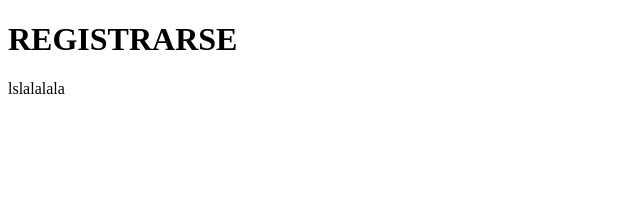
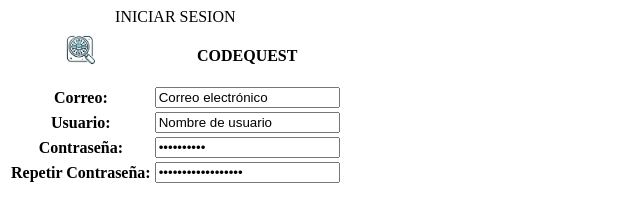
Before and after one commit to manuramazz/codequest, a plain HTML site: page proyecto1/ficheros/registrate.html in a window 1280 px wide. Shown: the whole page, without its empty margins (0-640 px from the left). Drawn offline with Linux system fonts and the light colour scheme.

Commit message:
cambios en registrate

```diff
--- a/proyecto1/ficheros/registrate.html
+++ b/proyecto1/ficheros/registrate.html
@@ -1,16 +1,36 @@
 <!DOCTYPE html>
-<html lang="en">
+<html>
     <head>
-    <meta charset="UTF-8">
-    <meta name="viewport" content="width=device-width, initial-scale=1.0">
-    <title>Login page</title>
+        <title>Registrarte</title>
+        <meta charset="utf-8">
+        <meta name="description" content="La Escuela Técnica Superior de Ingeniería (ETSE) es un centro de la Universidad de Santiago de Compostela encargado de la gestión y la organización de estudios en el ámbito de la ingeniería. La ETSE tiene como misión principal contribuir a la formación integral, en un entorno estimulante de innovación y de relaciones …" />
+
     </head>
     <body>
-    <header>
-        <h1>REGISTRARSE</h1>
-    </header>
        <main>
-        <p>lslalalala</p>
+        <table>
+            <caption> INICIAR SESION</caption>
+            <tr>
+                <th><a href="/index.html"><img src="/imagenes/logo.png" width="50" height="50"></a> </th>
+                <th>CODEQUEST</th>
+            </tr>
+            <tr>
+                <th>Correo:</th>
+                <th><input type="text" size="20" name="txt1" value="Correo electrónico"></label></th>
+            </tr>
+            <tr>
+                <th>Usuario:</th>
+                <th><input type="text" size="20" name="txt2" value="Nombre de usuario"></label></th>
+            </tr>
+            <tr>
+                <th>Contraseña:</th>
+                <th><input type="password" size="20" name="txt3" value="Contraseña"></label></th>
+            </tr>
+            <tr>
+                <th>Repetir Contraseña:</th>
+                <th><input type="password" size="20" name="txt4" value="Repetir contraseña"></label></th>
+            </tr>
+        </table>
        </main>
     </body>
 </html>
```
Lines whose indentation alone changed are shown as unchanged.
